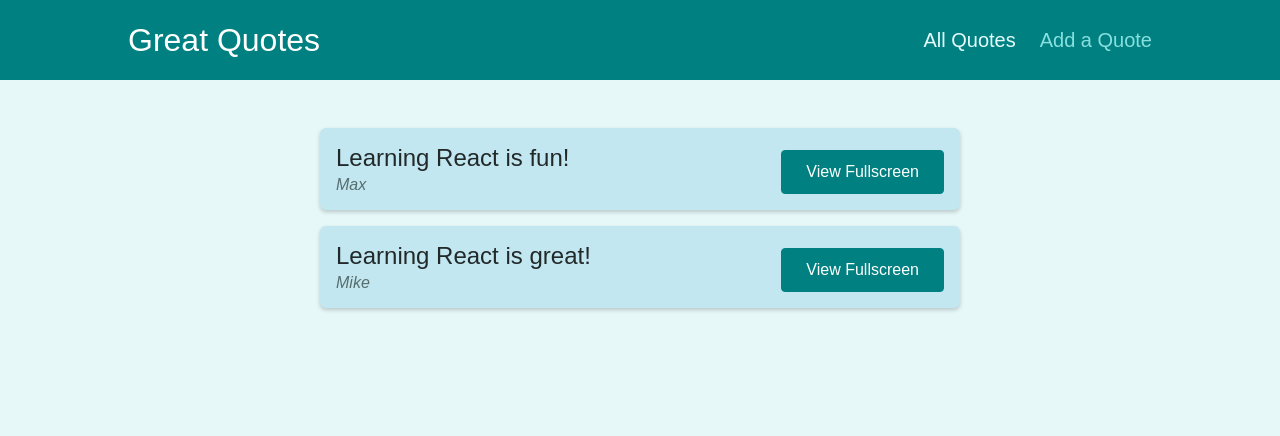
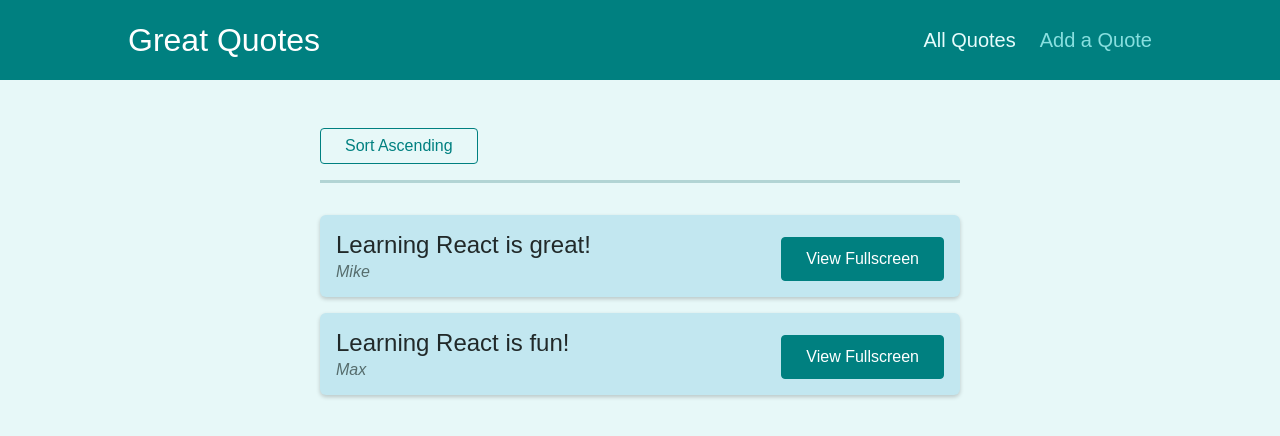
Before and after one commit to sprmke/learn_react_react-router-v5-pt2, a React (Create React App) app: page /quotes in a window 1280 px wide. Shown: the top 436 px of the page. Built offline with nearby package versions, Linux system fonts and the light colour scheme.

Commit message:
286. working with query parameters

```diff
--- a/src/components/quotes/QuoteList.js
+++ b/src/components/quotes/QuoteList.js
@@ -1,13 +1,40 @@
-import { Fragment } from 'react';
+import { useCallback } from 'react';
+import { useHistory, useLocation } from 'react-router-dom';
 
 import QuoteItem from './QuoteItem';
 import classes from './QuoteList.module.css';
 
 const QuoteList = (props) => {
+  const history = useHistory();
+  const location = useLocation();
+  const queryParams = new URLSearchParams(location.search);
+  const isSortingAscending = queryParams.get('sort') === 'asc';
+
+  const sortQuotes = useCallback(() => {
+    return props.quotes.sort((quoteA, quoteB) => {
+      if (isSortingAscending) {
+        return quoteA.id > quoteB.id ? 1 : -1;
+      } else {
+        return quoteA.id < quoteB.id ? 1 : -1;
+      }
+    });
+  }, [props.quotes, isSortingAscending]);
+
+  const sortedQuotes = sortQuotes();
+
+  const changeSortingHandler = () => {
+    history.push(`/quotes?sort=${isSortingAscending ? 'desc' : 'asc'}`);
+  };
+
   return (
-    <Fragment>
+    <>
+      <div className={classes.sorting}>
+        <button onClick={changeSortingHandler}>
+          Sort {isSortingAscending ? 'Descending' : 'Ascending'}
+        </button>
+      </div>
       <ul className={classes.list}>
-        {props.quotes.map((quote) => (
+        {sortedQuotes.map((quote) => (
           <QuoteItem
             key={quote.id}
             id={quote.id}
@@ -16,7 +43,7 @@
           />
         ))}
       </ul>
-    </Fragment>
+    </>
   );
 };
 
```
